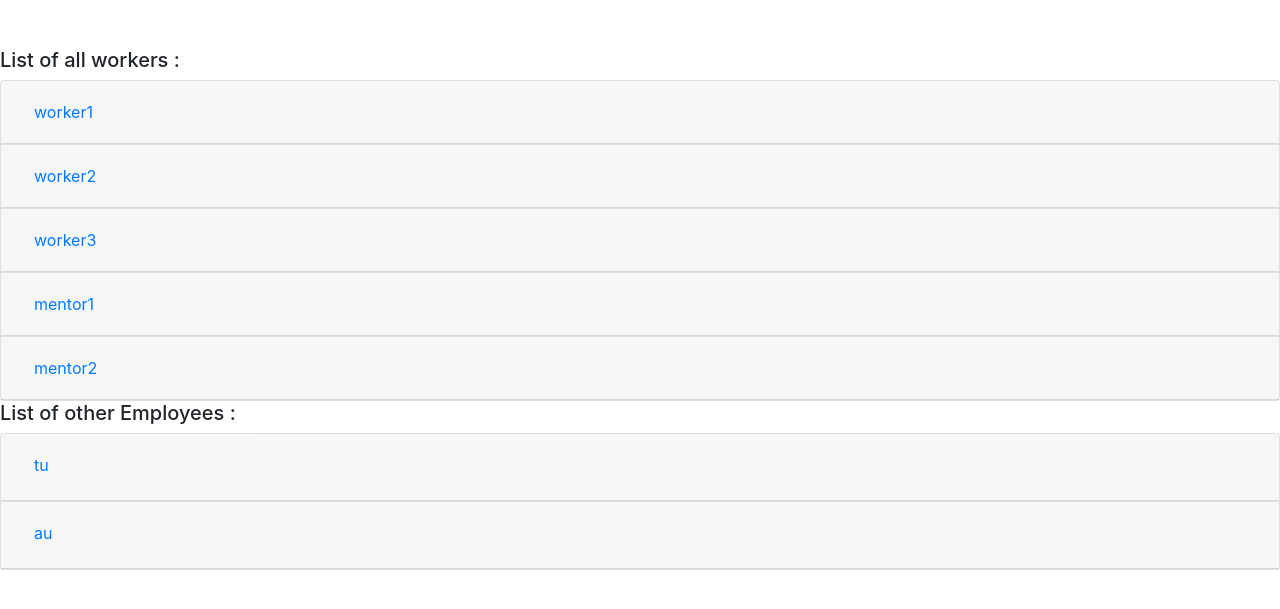
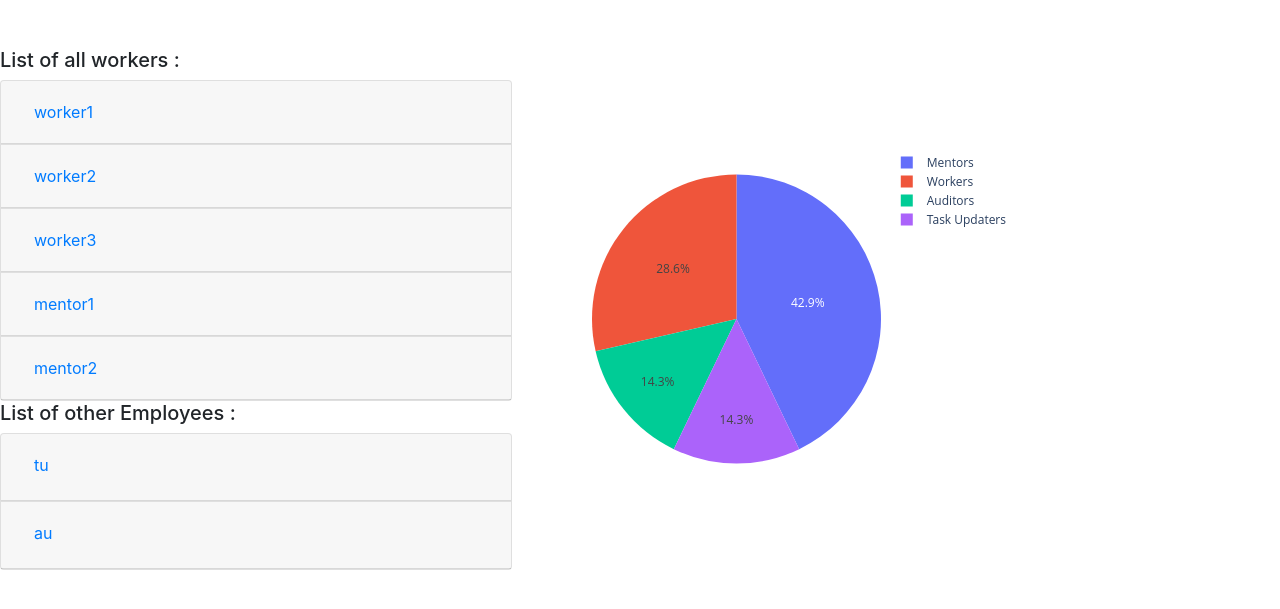
Before and after one commit to saby95/CrowdMentor, a Django app: page / in a window 1280 px wide. Shown: the part 56-665 px from the top of the page. Run offline with Django 3.2, Linux system fonts and the light colour scheme; a user stored in the database is signed in; data comes from the database, SQL or seed files in the repository; both versions use the stored data as it was after the commit; some libraries are stand-ins or nearby versions.

Commit message:
Adding statistics

```diff
--- a/requirements.txt
+++ b/requirements.txt
@@ -42,3 +42,5 @@ Twisted==19.10.0
 txaio==18.8.1
 urllib3==1.25.6
 zope.interface==4.7.1
+plotly==4.3.0
+retrying==1.3.3
--- a/templates/admin_view.html
+++ b/templates/admin_view.html
@@ -8,7 +8,8 @@
   <!--<h2>Welcome {{ user.get_full_name }}! <br> <small>Role: {{ profile }}</small></h2>-->
     <!--<h3>Total Salary: ${{user.profile.total_salary}}</h3><br>-->
 <!--</div>-->
-
+<div class="row">
+  <div class="column">
 {% if dict_profile.items %}
 <h5>List of all workers : </h5>
 {% endif %}
@@ -85,7 +86,15 @@
           </div>
         </div>
       </div>
+
     {% endfor %}
+</div>
+</div>
+<div class="column">
+    {% autoescape off %}
+    {{ plot_div }}
+    {% endautoescape %}
+</div>
 </div>
 
 
--- a/templates/base.html
+++ b/templates/base.html
@@ -18,6 +18,7 @@
     </style>
       <!--  <link rel="stylesheet" type="text/css" href="{% static 'bootstrap/css/bootstrap.min.css' %}">
     -->
+    <script src="https://cdn.plot.ly/plotly-latest.min.js"></script>
   </head>
   <!--
   <script type="text/javascript">
--- a/users/static/css/styles.css
+++ b/users/static/css/styles.css
@@ -16,3 +16,24 @@
         display: inline-block;
         margin-right: 10%;
     }
+
+    .column {
+        float: left;
+        width: 40%;
+      }
+
+      /* Clear floats after the columns */
+      .row:after {
+        content: "";
+        display: table;
+        clear: both;
+      }
+
+      .modebar{
+        display: none !important;
+  }
+
+  .row{
+      margin-left:0px;
+      margin-right: 0px;
+  }
--- a/users/views.py
+++ b/users/views.py
@@ -10,6 +10,65 @@ from tasks.views import index
 from tasks.models import TaskUserJunction
 from chat.models import Room,Messages
 import datetime
+import numpy as np
+import plotly.express as px
+from plotly.offline import plot
+import plotly.graph_objs as go
+
+def chart(role, user):
+    if role == 'admin':
+        labels = ['Workers','Mentors','Auditors','Task Updaters']
+        users = User.objects.all()
+        worker_count = 0
+        mentor_count = 0
+        auditor_count = 0
+        task_updater_count = 0
+        for user in users:
+            roles = user.profile.get_roles()
+            if('mentor' in roles):
+                worker_count+=1
+            elif('worker' in roles):
+                mentor_count+=1
+
+            if('auditor' in roles):
+                auditor_count+=1
+            if('task_updater' in roles):
+                task_updater_count+=1
+
+        values = [worker_count, mentor_count, auditor_count, task_updater_count]
+
+
+    elif role == 'worker':
+        labels = ['Completed Tasks', 'Open Tasks']
+        print('COMPLETED', user.profile.completed_tasks)
+        values = [user.profile.completed_tasks, user.profile.claimed_tasks-user.profile.completed_tasks]
+
+    elif role == 'mentor':
+        labels = ['Number of mentee having open tasks', 'Number of mentee having completed tasks']
+        mentees = user.profile.get_mentees()
+        men_open = 0
+        men_comp = 0
+        men_claim = 0
+
+        for mentee in mentees:
+            user = User.objects.get(id=mentee)
+            if user.profile.claimed_tasks > 0:
+                men_open += 1
+            if user.profile.completed_tasks > 0:
+                men_comp +=1
+
+        values = [men_open, men_comp]
+
+    # elif role == 'auditor':
+    else:
+        labels = ['Number of open audits', 'Number of completed audits']
+        values = [user.profile.open_audits, user.profile.completed_audits]
+    # else:
+    #     labels = ['Number of open audits', 'Number of completed audits']
+    #     values = [1, 2]
+    fig = go.Figure(data=[go.Pie(labels=labels, values=values)])
+    return plot(fig, output_type='div', include_plotlyjs=False)
+
 
 def userDetails(user_id):
     dict_profile = {}
@@ -141,17 +200,17 @@ def profileview(request):
             elif UserRoles.ADMIN.value not in worker_roles:
                 work_val = userDetails(worker.user_id)
                 emp_profile[work_val['username']] = work_val
-        return render(request, 'admin_view.html', {'dict_profile': dict_profile, 'emp_profile': emp_profile})
+        return render(request, 'admin_view.html', {'dict_profile': dict_profile, 'emp_profile': emp_profile, 'plot_div': chart(request.session['role'],user)})
 
     elif 'role' in request.session and request.session['role'] == 'mentor':
         mentor_mentees = user.profile.get_mentees()
         for mentee in mentor_mentees:
             mentee_details = User.objects.get(id=mentee)
             dict_profile[mentee_details.username] = userDetails(mentee)
-        return render(request, 'home.html', {'dict_profile':dict_profile})
+        return render(request, 'home.html', {'dict_profile':dict_profile, 'plot_div': chart(request.session['role'],user)})
     else:
         dict_profile[user.username] = userDetails(user_id)
-        return render(request, 'home.html', {'dict_profile': dict_profile})
+        return render(request, 'home.html', {'dict_profile': dict_profile, 'plot_div': chart(request.session['role'],user)})
 
 @login_required
 def change_roles(request):
```
Also changed, not shown: tasks/views.py (+8 -0 lines), templates/home.html (+13 -1 lines), db.sqlite3.
